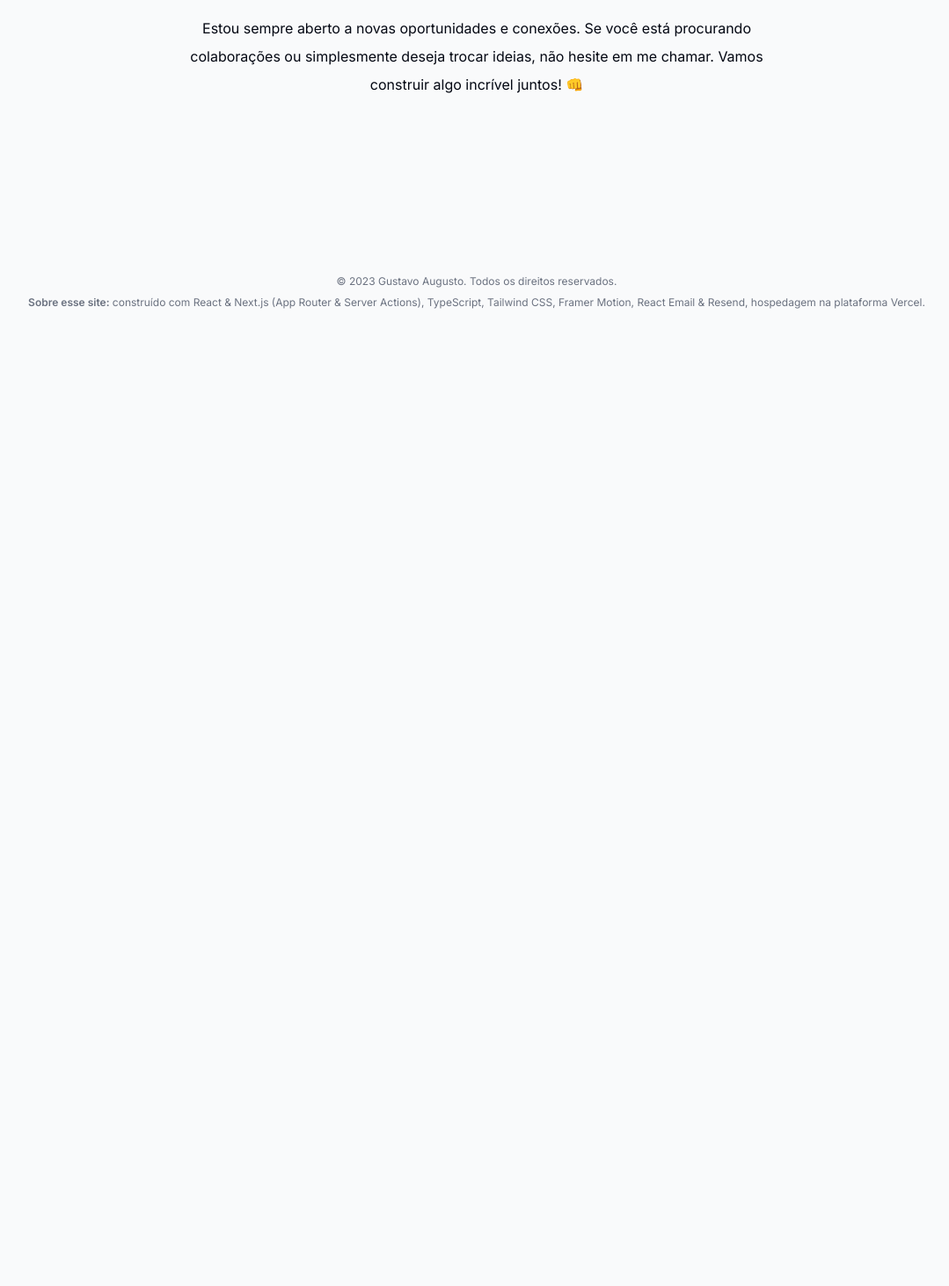
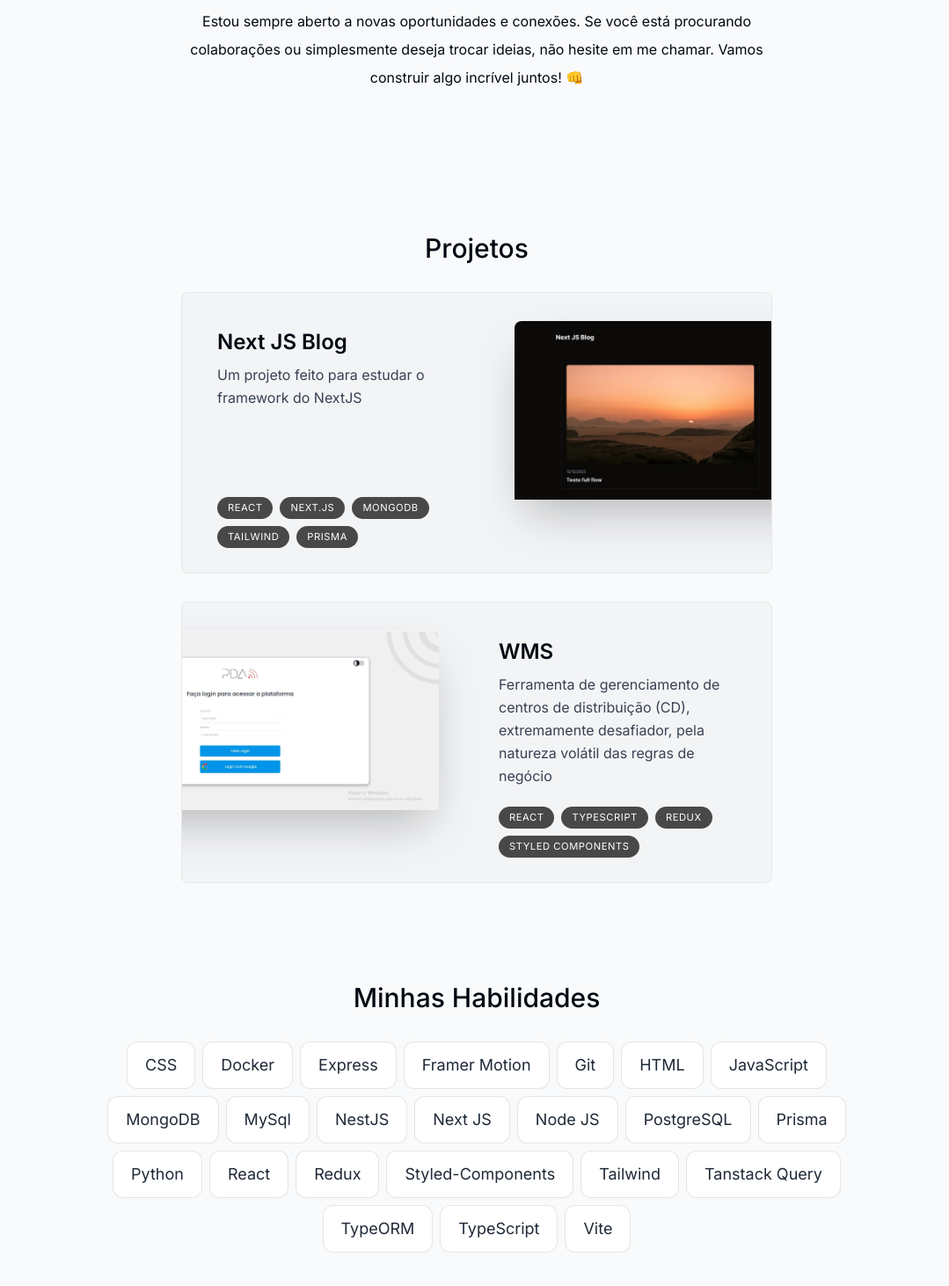
Before and after one commit to Guxxtavoww/my-portfolio, a Next.js app: page / in a window 1280 px wide. Shown: the part 1178-2640 px from the top of the page at 88% size, without its empty margins (98-1177 px from the left). Before the commit the page ends 1570 px from the top, so only its background shows below. Built offline with nearby package versions, Linux system fonts and the light colour scheme.

Commit message:
Chore: Project and Skills Sections done

```diff
--- a/src/app/page.tsx
+++ b/src/app/page.tsx
@@ -2,7 +2,9 @@
 
 import Intro from '@/containers/intro';
 import About from '@/containers/about';
+import Projects from '@/containers/projects/projects';
 import SectionDivider from '@/components/layout/section-divider';
+import Skills from '@/containers/skills';
 
 export default function Page() {
   return (
@@ -10,6 +12,8 @@ export default function Page() {
       <Intro />
       <SectionDivider />
       <About />
+      <Projects />
+      <Skills />
     </>
   );
 }
--- /dev/null
+++ b/src/assets/index.ts
@@ -0,0 +1,4 @@
+import wmsBanner from './jpegs/wms-banner.jpeg';
+import nextJsBlogBanner from './jpegs/next-js-blog-banner.jpeg';
+
+export { wmsBanner, nextJsBlogBanner };
--- a/src/components/layout/section-heading.tsx
+++ b/src/components/layout/section-heading.tsx
@@ -1,9 +1,18 @@
 import React from 'react';
 
-export default function SectionHeading({ children }: WithChildren) {
+export default function SectionHeading({
+  children,
+  isLoading,
+}: WithChildren<{ isLoading?: boolean }>) {
   return (
     <h2 className="text-3xl font-medium capitalize mb-8 text-center">
-      {children}
+      {isLoading ? (
+        <div className="flex items-center justify-center w-full animate-pulse">
+          <div className="w-1/2 rounded-lg bg-gray-400 h-12" />
+        </div>
+      ) : (
+        children
+      )}
     </h2>
   );
 }
--- a/src/containers/about.tsx
+++ b/src/containers/about.tsx
@@ -20,24 +20,18 @@ export default function About() {
       transition={{ delay: 0.175 }}
       id="about"
     >
-      <SectionHeading>
-        {isLoadingTranslation ? (
-          <div className="flex items-center justify-center w-full">
-            <div className="w-1/2 rounded-lg bg-gray-400 h-12 animate-pulse" />
-          </div>
-        ) : (
-          currentTranslation!.about.sectionHeading
-        )}
+      <SectionHeading isLoading={isLoadingTranslation}>
+        {currentTranslation?.about.sectionHeading}
       </SectionHeading>
       {isLoadingTranslation ? (
-        <div className="flex flex-col gap-3 items-start w-full">
-          <div className="h-10 w-full max-w-lg rounded-md animate-pulse bg-gray-500" />
-          <div className="h-10 w-full max-w-lg rounded-md animate-pulse bg-gray-500" />
-          <div className="h-10 w-full max-w-lg rounded-md animate-pulse bg-gray-500" />
+        <div className="flex flex-col gap-3 items-start w-full animate-pulse">
+          <div className="h-5 w-full max-w-lg rounded-md bg-gray-500" />
+          <div className="h-5 w-full max-w-lg rounded-md bg-gray-500" />
+          <div className="h-5 w-full max-w-lg rounded-md bg-gray-500" />
         </div>
       ) : (
         <>
-          <p className="mb-3">
+          <p className="mb-2">
             {currentTranslation?.about.paragraph1}{' '}
             <span className="font-bold">
               {currentTranslation?.about.highlight1}
@@ -59,7 +53,7 @@ export default function About() {
               {currentTranslation?.about.highlight5}.
             </span>
           </p>
-          <p className="mb-3">
+          <p className="mb-2">
             {currentTranslation?.about.paragraph2}{' '}
             <span className="font-bold">
               {currentTranslation?.about.highlight6}
--- /dev/null
+++ b/src/containers/projects/project.tsx
@@ -0,0 +1,57 @@
+import React, { useRef } from 'react';
+import Image from 'next/image';
+import { motion, useScroll, useTransform } from 'framer-motion';
+
+import { iProject } from '@/translations/types';
+
+export default function Project({
+  description,
+  imageUrl,
+  tags,
+  title,
+}: iProject) {
+  const ref = useRef<HTMLDivElement>(null);
+  const { scrollYProgress } = useScroll({
+    target: ref,
+    offset: ['0 1', '1.33 1'],
+  });
+  const scaleProgess = useTransform(scrollYProgress, [0, 1], [0.8, 1]);
+  const opacityProgess = useTransform(scrollYProgress, [0, 1], [0.6, 1]);
+
+  return (
+    <motion.div
+      ref={ref}
+      style={{
+        scale: scaleProgess,
+        opacity: opacityProgess,
+      }}
+      className="group mb-3 sm:mb-8 last:mb-0"
+    >
+      <section className="bg-gray-100 max-w-[42rem] border border-black/5 rounded-lg overflow-hidden sm:pr-8 relative sm:h-[20rem] hover:bg-gray-200 transition sm:group-even:pl-8 dark:text-white dark:bg-white/10 dark:hover:bg-white/20">
+        <div className="pt-4 pb-7 px-5 sm:pl-10 sm:pr-2 sm:pt-10 sm:max-w-[50%] flex flex-col h-full sm:group-even:ml-[18rem]">
+          <h3 className="text-2xl font-semibold">{title}</h3>
+          <p className="mt-2 leading-relaxed text-gray-700 dark:text-white/70">
+            {description}
+          </p>
+          <ul className="flex flex-wrap mt-4 gap-2 sm:mt-auto">
+            {tags.map((tag, index) => (
+              <li
+                className="bg-black/[0.7] px-3 py-1 text-[0.7rem] uppercase tracking-wider text-white rounded-full dark:text-white/70"
+                key={index}
+              >
+                {tag}
+              </li>
+            ))}
+          </ul>
+        </div>
+        <Image
+          src={imageUrl}
+          alt="Project I worked on"
+          quality={95}
+          loading="lazy"
+          className="absolute hidden sm:block top-8 -right-40 w-[28.25rem] rounded-t-lg shadow-2xl transition group-hover:scale-[1.04] group-hover:-translate-x-3 group-hover:translate-y-3 group-hover:-rotate-2 group-even:group-hover:translate-x-3 group-even:group-hover:translate-y-3 group-even:group-hover:rotate-2 group-even:right-[initial] group-even:-left-40"
+        />
+      </section>
+    </motion.div>
+  );
+}
--- /dev/null
+++ b/src/containers/projects/projects.tsx
@@ -0,0 +1,27 @@
+'use client';
+
+import React from 'react';
+
+import SectionHeading from '@/components/layout/section-heading';
+import { useTranslations } from '@/contexts/translation.context';
+import { useSectionInView } from '@/hooks/useSectionInView.hook';
+
+import Project from './project';
+
+export default function Projects() {
+  const { ref } = useSectionInView('#projects', 0.5);
+  const { currentTranslation, isLoadingTranslation } = useTranslations();
+
+  return (
+    <section ref={ref} id="projects" className="scroll-mt-28 mb-28">
+      <SectionHeading isLoading={isLoadingTranslation}>
+        {currentTranslation?.projects.sectionName}
+      </SectionHeading>
+      <div>
+        {currentTranslation?.projects.projects.map((project, index) => (
+          <Project {...project} key={index} />
+        ))}
+      </div>
+    </section>
+  );
+}
--- /dev/null
+++ b/src/containers/skills.tsx
@@ -0,0 +1,56 @@
+'use client';
+
+import React from 'react';
+import { Variants, motion } from 'framer-motion';
+
+import { useSectionInView } from '@/hooks/useSectionInView.hook';
+import { useTranslations } from '@/contexts/translation.context';
+import SectionHeading from '@/components/layout/section-heading';
+
+const fadeInAnimationVariants: Variants = {
+  initial: {
+    opacity: 0,
+    y: 100,
+  },
+  animate: (index) => ({
+    opacity: 1,
+    y: 0,
+    transition: {
+      delay: 0.05 * index,
+    },
+  }),
+};
+
+export default function Skills() {
+  const { ref } = useSectionInView('#skills');
+  const { currentTranslation, isLoadingTranslation } = useTranslations();
+
+  return (
+    <section
+      id="skills"
+      ref={ref}
+      className="mb-28 max-w-[53rem] scroll-mt-28 text-center sm:mb-40"
+    >
+      <SectionHeading isLoading={isLoadingTranslation}>
+        {currentTranslation?.skillsData.sectionName}
+      </SectionHeading>
+      <ul className="flex flex-wrap justify-center gap-2 text-lg text-gray-800">
+        {currentTranslation?.skillsData.skills.map((skill, index) => (
+          <motion.li
+            className="bg-white borderBlack rounded-xl px-5 py-3 dark:bg-white/10 dark:text-white/80"
+            key={index}
+            variants={fadeInAnimationVariants}
+            initial="initial"
+            whileInView="animate"
+            viewport={{
+              once: true,
+            }}
+            custom={index}
+          >
+            {skill}
+          </motion.li>
+        ))}
+      </ul>
+    </section>
+  );
+}
--- a/src/data/projects.data.ts
+++ b/src/data/projects.data.ts
@@ -1,50 +1,35 @@
+import { nextJsBlogBanner, wmsBanner } from '@/assets';
 import { iProject } from '@/translations/types';
 
 export const engProjects: iProject[] = [
   {
-    title: 'CorpComment',
-    description:
-      'I worked as a full-stack developer on this startup project for 2 years. Users can give public feedback to companies.',
-    tags: ['React', 'Next.js', 'MongoDB', 'Tailwind', 'Prisma'],
-    imageUrl: '',
+    title: 'Next JS blog',
+    description: 'A Project made to study the NextJS framework.',
+    tags: ['React', 'Next.js', 'Postgress', 'Tailwind', 'Supabase', 'Zustand'],
+    imageUrl: nextJsBlogBanner,
   },
   {
-    title: 'rmtDev',
+    title: 'WMS',
     description:
-      'Job board for remote developer jobs. I was the front-end developer. It has features like filtering, sorting and pagination.',
-    tags: ['React', 'TypeScript', 'Next.js', 'Tailwind', 'Redux'],
-    imageUrl: '',
-  },
-  {
-    title: 'Word Analytics',
-    description:
-      'A public web app for quick analytics on text. It shows word count, character count and social media post limits.',
-    tags: ['React', 'Next.js', 'SQL', 'Tailwind'],
-    imageUrl: '',
+      'A destribution center managment tool, very challeging due to the volatile nature of the bussiness logis',
+    tags: ['React', 'TypeScript', 'Redux', 'Styled Components'],
+    imageUrl: wmsBanner,
   },
 ];
 
 export const ptBrProjects: iProject[] = [
   {
-    title: 'CorpComment',
-    description:
-      'I worked as a full-stack developer on this startup project for 2 years. Users can give public feedback to companies.',
+    title: 'Next JS Blog',
+    description: 'Um projeto feito para estudar o framework do NextJS',
     tags: ['React', 'Next.js', 'MongoDB', 'Tailwind', 'Prisma'],
-    imageUrl: '',
+    imageUrl: nextJsBlogBanner,
   },
   {
-    title: 'rmtDev',
+    title: 'WMS',
     description:
-      'Job board for remote developer jobs. I was the front-end developer. It has features like filtering, sorting and pagination.',
-    tags: ['React', 'TypeScript', 'Next.js', 'Tailwind', 'Redux'],
-    imageUrl: '',
-  },
-  {
-    title: 'Word Analytics',
-    description:
-      'A public web app for quick analytics on text. It shows word count, character count and social media post limits.',
-    tags: ['React', 'Next.js', 'SQL', 'Tailwind'],
-    imageUrl: '',
+      'Ferramenta de gerenciamento de centros de distribuição (CD), extremamente desafiador, pela natureza volátil das regras de negócio',
+    tags: ['React', 'TypeScript', 'Redux', 'Styled Components'],
+    imageUrl: wmsBanner,
   },
 ];
 
--- a/src/translations/eng/index.ts
+++ b/src/translations/eng/index.ts
@@ -9,8 +9,14 @@ export const eng: iTranslation = {
   lang: 'eng',
   experiences: getExperiences('eng'),
   links: getLinks('eng'),
-  projects: getProjects('eng'),
-  skills: skillsData,
+  projects: {
+    sectionName: 'Projects',
+    projects: getProjects('eng'),
+  },
+  skillsData: {
+    sectionName: 'My Skils',
+    skills: skillsData,
+  },
   intro: {
     contactText: 'Contact Me',
     introContent: [
--- a/src/translations/pt-br/index.ts
+++ b/src/translations/pt-br/index.ts
@@ -9,8 +9,14 @@ export const ptBr: iTranslation = {
   lang: 'pt-br',
   experiences: getExperiences('pt-br'),
   links: getLinks('pt-br'),
-  projects: getProjects('pt-br'),
-  skills: skillsData,
+  projects: {
+    sectionName: 'Projetos',
+    projects: getProjects('pt-br'),
+  },
+  skillsData: {
+    sectionName: 'Minhas Habilidades',
+    skills: skillsData,
+  },
   intro: {
     contactText: 'Converse Comigo',
     introContent: [
--- a/src/translations/types/index.ts
+++ b/src/translations/types/index.ts
@@ -1,3 +1,4 @@
+import { StaticImageData } from 'next/image';
 import type { IconType } from 'react-icons';
 
 export interface iLink {
@@ -23,7 +24,12 @@ export interface iProject {
   title: string;
   description: string;
   tags: string[];
-  imageUrl: string;
+  imageUrl: StaticImageData;
+}
+
+export interface iProjectData {
+  sectionName: string;
+  projects: iProject[];
 }
 
 export interface iIntroData {
@@ -33,6 +39,11 @@ export interface iIntroData {
     className?: string;
     content: string;
   }[];
+}
+
+export interface iSkills {
+  sectionName: string;
+  skills: Skills;
 }
 
 export interface iAboutData {
@@ -66,8 +77,8 @@ export interface iTranslation {
   lang: Langs;
   links: iLink[];
   experiences: iExperience[];
-  projects: iProject[];
-  skills: Skills;
+  projects: iProjectData;
+  skillsData: iSkills;
   intro: iIntroData;
   about: iAboutData;
   footer: iFooterData;
```
Also changed, not shown: src/assets/jpegs/next-js-blog-banner.jpeg (added), src/assets/jpegs/wms-banner.jpeg (added).
